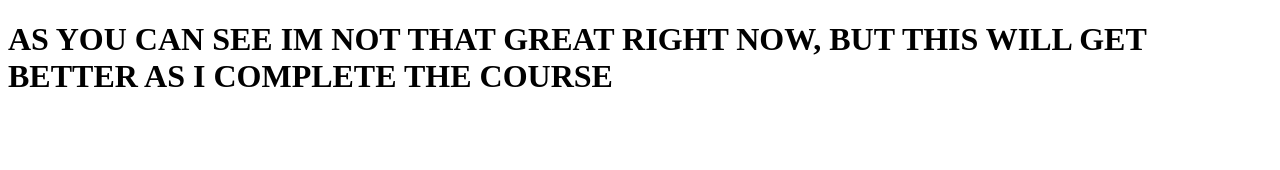
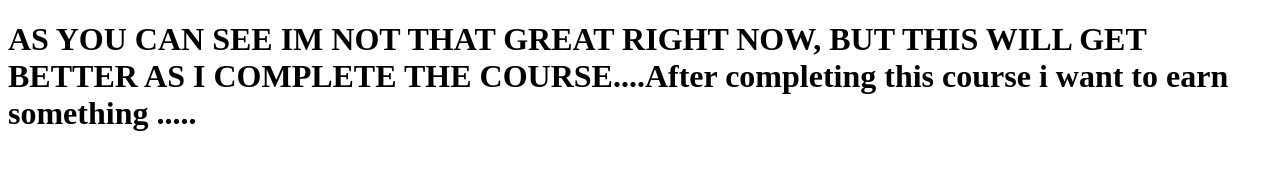
Before and after one commit to CozyNinja/first-repo, a plain HTML site: page siite/index.html in a window 1280 px wide. Drawn offline with Linux system fonts and the light colour scheme.

Commit message:
modified!!!

```diff
--- a/siite/index.html
+++ b/siite/index.html
@@ -6,6 +6,6 @@
 	<title>THIS IS MY FIRST TRY FOR MAKING A WEBSITE</title>
 </head>
 <body>
-<h1>AS YOU CAN SEE IM NOT THAT GREAT RIGHT NOW, BUT THIS WILL GET BETTER AS I COMPLETE THE COURSE</h1>
+<h1>AS YOU CAN SEE IM NOT THAT GREAT RIGHT NOW, BUT THIS WILL GET BETTER AS I COMPLETE THE COURSE....After completing this course i want to earn something .....</h1>
 </body>
 </html>
```
